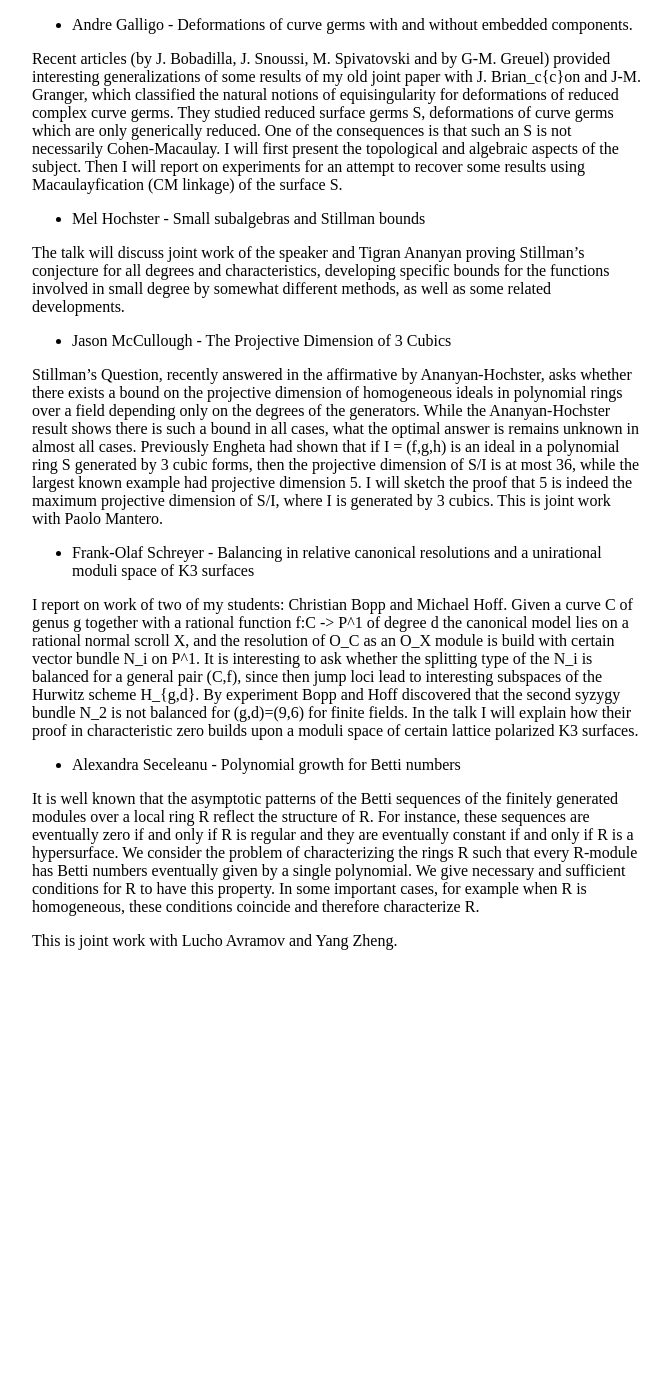
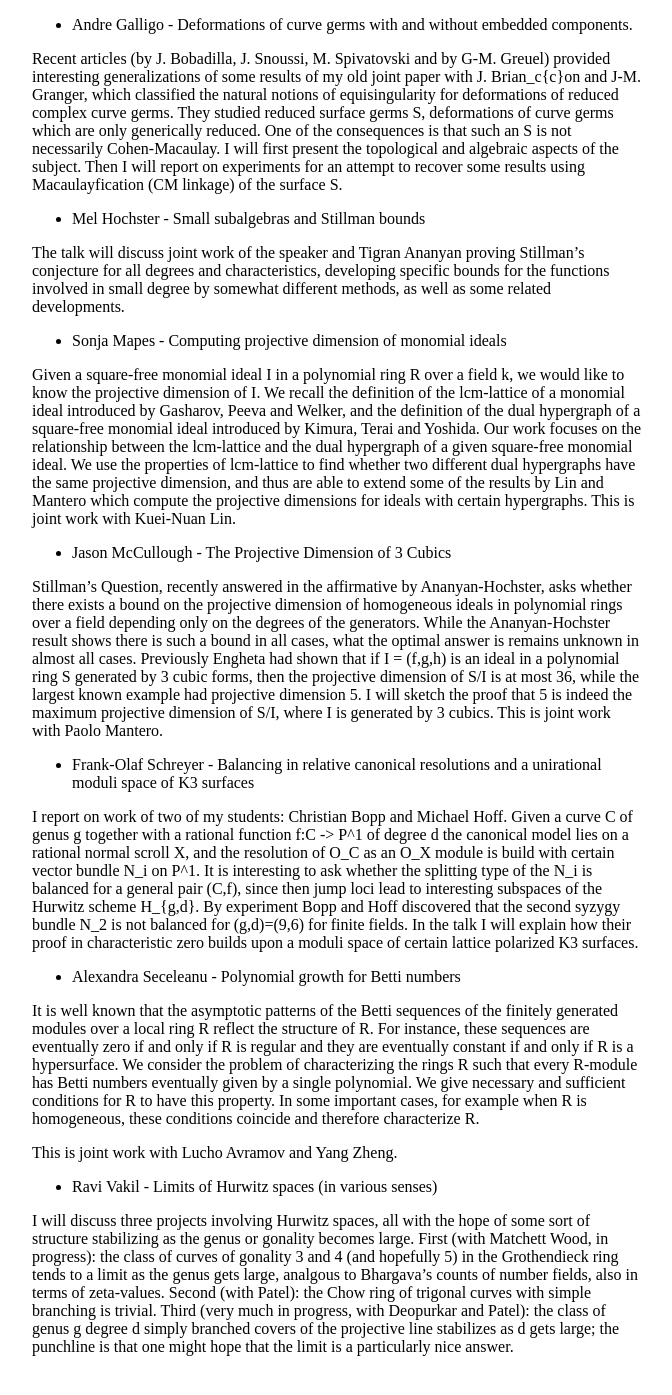
Before and after one commit to Macaulay2/Workshop-2017-Berkeley, a Jekyll site: the page built from conference.md, in a window 1280 px wide and 1400 px high, scrolled down 962 px. Shown: the top 1395 px of the window, without its empty margins (303-975 px from the left). Built offline with Jekyll 4.4.1, drawn with Linux system fonts in a browser that asks for light colours; before the commit the page ends 1956 px from its top, so only the background shows below that.

Commit message:
updating conference file

```diff
--- a/conference.md
+++ b/conference.md
@@ -54,14 +54,17 @@ developing specific bounds for the functions involved in
 small degree by somewhat different methods, as well as some
 related developments.
 
+* Sonja Mapes - Computing projective dimension of monomial ideals
+
+Given a square-free monomial ideal I in a polynomial ring R over a field k, we would like to know the projective dimension of I. We recall the definition of the lcm-lattice of a monomial ideal introduced by Gasharov, Peeva and Welker, and the definition of the dual hypergraph of a square-free monomial ideal introduced by Kimura, Terai and Yoshida. Our work focuses on the relationship between the lcm-lattice and the dual hypergraph of a given square-free monomial ideal. We use the properties of lcm-lattice to find whether two different dual hypergraphs have the same projective dimension, and thus are able to extend some of the results by Lin and Mantero which compute the projective dimensions for ideals with certain hypergraphs. This is joint work with Kuei-Nuan Lin.
+
+
 * Jason McCullough - The Projective Dimension of 3 Cubics
-
 
 Stillman's Question, recently answered in the affirmative by Ananyan-Hochster, asks whether there exists a bound on the projective dimension of homogeneous ideals in polynomial rings over a field depending only on the degrees of the generators.  While the Ananyan-Hochster result shows there is such a bound in all cases, what the optimal answer is remains unknown in almost all cases.  Previously Engheta had shown that if I = (f,g,h) is an ideal in a polynomial ring S generated by 3 cubic forms, then the projective dimension of S/I is at most 36, while the largest known example had projective dimension 5.  I will sketch the proof that 5 is indeed the maximum projective dimension of S/I, where I is generated by 3 cubics.  This is joint work with Paolo Mantero.
 
 
 * Frank-Olaf Schreyer - Balancing in relative canonical resolutions and a unirational moduli space of  K3 surfaces
-
 
 I report on work of two of my students: Christian Bopp and Michael Hoff. Given a curve C of genus g together with a rational function f:C -> P^1 of degree d the canonical model lies on a rational normal scroll X, and the resolution of O_C as an O_X module is build with certain vector bundle N_i on P^1. It is interesting to ask whether the splitting type of the N_i is balanced for a general pair (C,f), since then jump loci lead to interesting subspaces of the Hurwitz scheme H_{g,d}. By experiment Bopp and Hoff discovered that the second syzygy bundle N_2
 is not balanced for (g,d)=(9,6) for finite fields. In the talk I will explain how their proof in characteristic zero builds upon a moduli space of certain lattice polarized K3 surfaces.
@@ -79,3 +82,7 @@ property. In some important cases, for example when R is homogeneous, these
 conditions coincide and therefore characterize R.
 
 This is joint work with Lucho Avramov and Yang Zheng.
+
+* Ravi Vakil - Limits of Hurwitz spaces (in various senses)
+
+I will discuss three projects involving Hurwitz spaces, all with the hope of some sort of structure stabilizing as the genus or gonality becomes large. First (with Matchett Wood, in progress): the class of curves of gonality 3 and 4 (and hopefully 5) in the Grothendieck ring tends to a limit as the genus gets large, analgous to Bhargava's counts of number fields, also in terms of zeta-values. Second (with Patel): the Chow ring of trigonal curves with simple branching is trivial. Third (very much in progress, with Deopurkar and Patel): the class of genus g degree d simply branched covers of the projective line stabilizes as d gets large; the punchline is that one might hope that the limit is a particularly nice answer.
```
